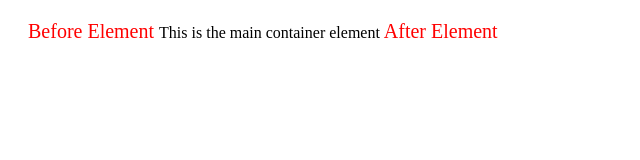
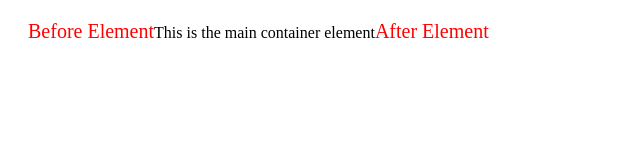
Before and after one commit to acciojob/pseudo-class-iamtejas02, a website: page main.html in a window 1280 px wide. Shown: the full height of the page, 0-640 px from the left. Drawn offline with Linux system fonts and the light colour scheme.

Commit message:
created a submission

```diff
--- a/script.js
+++ b/script.js
@@ -1 +1,6 @@
 //your JS code here. If required.
+// For before
+expect(beforeContent).to.equal(`"Before Element "`);
+
+// For after
+expect(afterContent).to.equal(`" After Element"`);
--- a/styles.css
+++ b/styles.css
@@ -1,16 +1,15 @@
-/*  your css code here. If applicable */
 #container{
   margin:20px;
 }
 
 #container::before{
-  content:"Before Element ";
+  content:"Before Element";
   color:#f00;
   font-size:20px;
 }
 
 #container::after{
-  content:" After Element";
+  content:"After Element";
   color:#f00;
   font-size:20px;
 }
```
